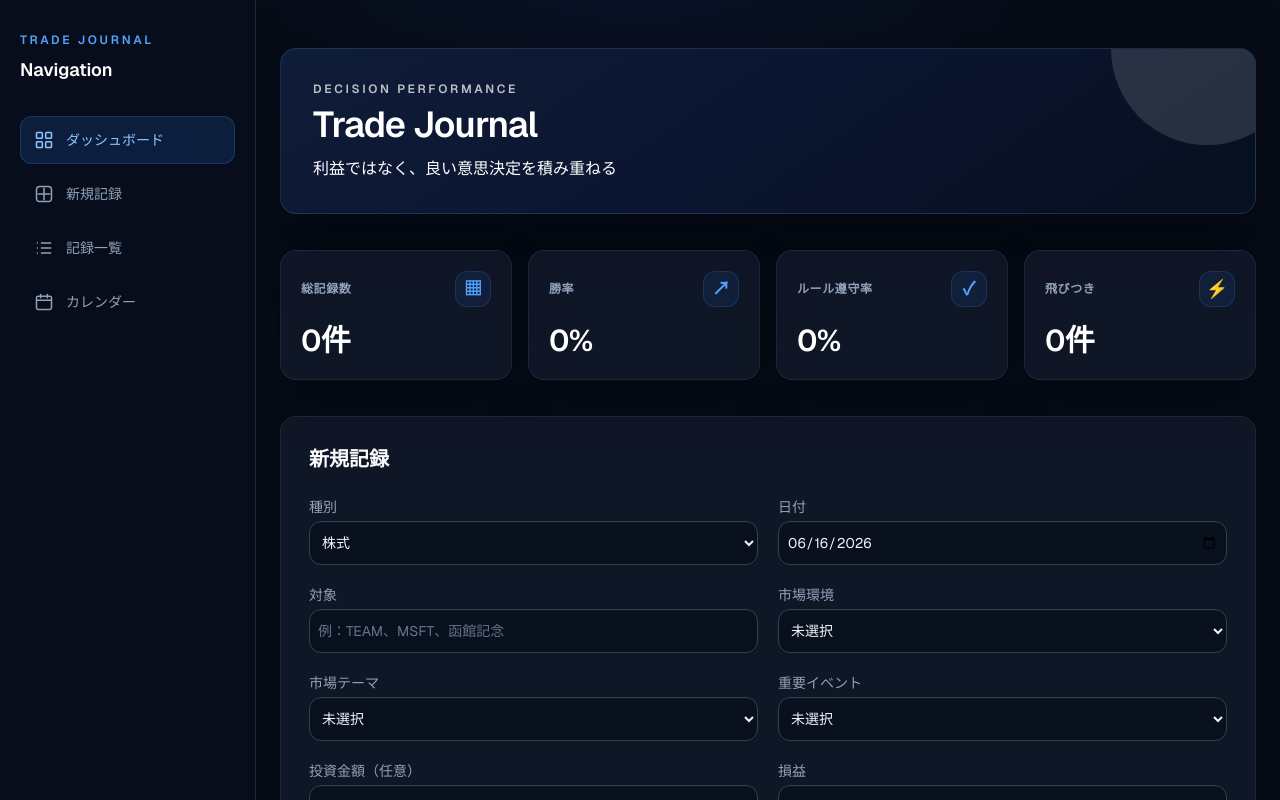
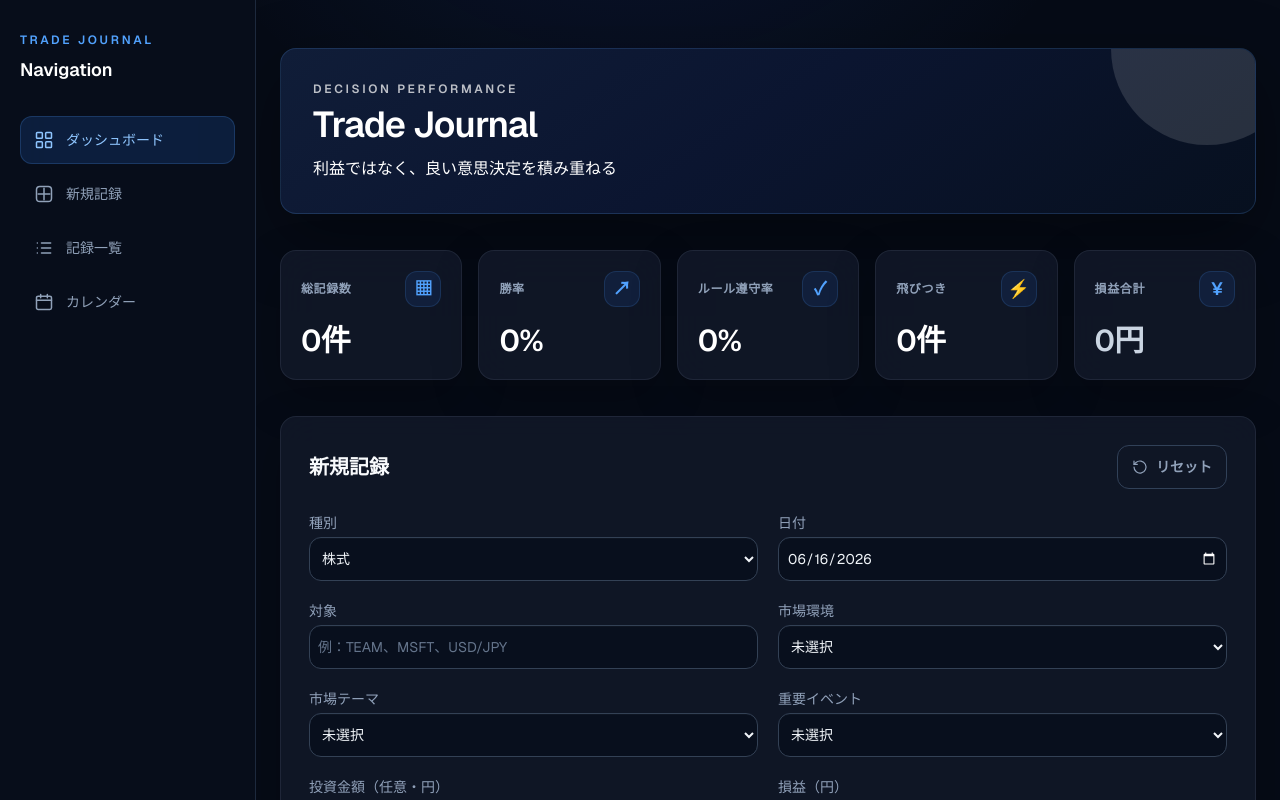
Before and after one commit to fcd0520-netizen/trade-journal, a Next.js app: page / in a window 1280 px wide. Shown: the top 800 px of the page. Built offline with nearby package versions, Linux system fonts and the light colour scheme.

Commit message:
コミットメッセージ

```diff
--- a/app/components/Dashboard.tsx
+++ b/app/components/Dashboard.tsx
@@ -1,7 +1,10 @@
+import { formatProfitYen, parseMoney } from "../lib/currency";
+
 type DashboardJournal = {
   result: string;
   ruleFollowed: boolean;
   emotion: string;
+  profit: string;
 };
 
 type DashboardProps = {
@@ -24,31 +27,49 @@ export default function Dashboard({ journals }: DashboardProps) {
   const impulsiveEntries = journals.filter(
     (journal) => journal.emotion === "飛びつき"
   ).length;
+  const totalProfit = journals.reduce(
+    (total, journal) => total + (parseMoney(journal.profit) ?? 0),
+    0
+  );
+  const totalProfitColor =
+    totalProfit > 0
+      ? "text-emerald-300"
+      : totalProfit < 0
+        ? "text-rose-300"
+        : "text-slate-300";
 
   const cards = [
-    { label: "総記録数", value: `${journals.length}件`, icon: "▦" },
+    { label: "総記録数", value: `${journals.length}件`, icon: "▦", valueClass: "text-white" },
     {
       label: "勝率",
       value: `${toPercentage(wins, completedResults.length)}%`,
       icon: "↗",
+      valueClass: "text-white",
     },
     {
       label: "ルール遵守率",
       value: `${toPercentage(rulesFollowed, journals.length)}%`,
       icon: "✓",
+      valueClass: "text-white",
     },
-    { label: "飛びつき", value: `${impulsiveEntries}件`, icon: "⚡" },
+    { label: "飛びつき", value: `${impulsiveEntries}件`, icon: "⚡", valueClass: "text-white" },
+    {
+      label: "損益合計",
+      value: formatProfitYen(totalProfit) ?? "0円",
+      icon: "¥",
+      valueClass: totalProfitColor,
+    },
   ];
 
   return (
-    <section aria-label="ダッシュボード" className="ios-dashboard grid grid-cols-2 gap-3 sm:gap-4 lg:grid-cols-4">
+    <section aria-label="ダッシュボード" className="ios-dashboard grid grid-cols-2 gap-3 sm:gap-4 lg:grid-cols-5">
       {cards.map((card) => (
         <div key={card.label} className="ios-stat rounded-2xl p-4 sm:p-5">
           <div className="flex items-center justify-between gap-3">
             <p className="text-[11px] font-semibold uppercase tracking-wider text-slate-400 sm:text-xs">{card.label}</p>
             <span className="flex h-9 w-9 items-center justify-center rounded-xl border border-blue-400/15 bg-blue-500/10 text-lg font-semibold text-blue-400" aria-hidden="true">{card.icon}</span>
           </div>
-          <p className="mt-4 text-2xl font-semibold tracking-tight text-white sm:text-3xl">{card.value}</p>
+          <p className={`mt-4 text-2xl font-semibold tracking-tight sm:text-3xl ${card.valueClass}`}>{card.value}</p>
         </div>
       ))}
     </section>
--- a/app/globals.css
+++ b/app/globals.css
@@ -3,6 +3,7 @@
 :root {
   --background: #060b16;
   --foreground: #f8fafc;
+  color-scheme: dark;
 }
 
 @theme inline {
@@ -12,13 +13,33 @@
   --font-mono: var(--font-geist-mono);
 }
 
+html,
+body,
+#app-root {
+  min-height: 100%;
+  background-color: #060b16;
+}
+
+html {
+  background: #060b16 !important;
+}
+
 body {
-  background: var(--background);
+  margin: 0;
+  background: #060b16 !important;
   color: var(--foreground);
   font-family: var(--font-geist-sans), Arial, Helvetica, sans-serif;
 }
 
+#app-root {
+  min-height: 100vh;
+  min-height: 100dvh;
+  background: #060b16;
+}
+
 .ios-app {
+  min-height: 100vh;
+  min-height: 100dvh;
   background:
     radial-gradient(circle at 50% -12%, rgba(37, 99, 235, .16), transparent 32rem),
     #060b16;
--- a/app/layout.tsx
+++ b/app/layout.tsx
@@ -26,9 +26,13 @@ export default function RootLayout({
   return (
     <html
       lang="ja"
-      className={`${geistSans.variable} ${geistMono.variable} h-full antialiased`}
+      className={`${geistSans.variable} ${geistMono.variable} min-h-full bg-[#060b16] antialiased`}
     >
-      <body className="flex min-h-full flex-col">{children}</body>
+      <body className="min-h-screen bg-[#060b16] text-slate-50">
+        <div id="app-root" className="min-h-screen bg-[#060b16]">
+          {children}
+        </div>
+      </body>
     </html>
   );
 }
--- /dev/null
+++ b/app/lib/currency.ts
@@ -0,0 +1,34 @@
+export const parseMoney = (value: unknown): number | null => {
+  if (typeof value !== "string" && typeof value !== "number") return null;
+
+  const normalized = String(value).trim().replaceAll(",", "");
+  if (normalized === "") return null;
+
+  const parsed = Number(normalized);
+  return Number.isFinite(parsed) ? parsed : null;
+};
+
+const formatNumber = (value: number) =>
+  new Intl.NumberFormat("ja-JP", { maximumFractionDigits: 0 }).format(
+    Math.abs(value)
+  );
+
+export const formatYen = (value: unknown): string | null => {
+  const parsed = parseMoney(value);
+  if (parsed === null) return null;
+
+  return `${parsed < 0 ? "-" : ""}${formatNumber(parsed)}円`;
+};
+
+export const formatProfitYen = (value: unknown): string | null => {
+  const parsed = parseMoney(value);
+  if (parsed === null) return null;
+  if (parsed === 0) return "0円";
+
+  return `${parsed > 0 ? "+" : "-"}${formatNumber(parsed)}円`;
+};
+
+export const normalizeStoredMoney = (value: unknown): string => {
+  if (typeof value !== "string" && typeof value !== "number") return "";
+  return String(value);
+};
--- a/app/page.tsx
+++ b/app/page.tsx
@@ -5,6 +5,7 @@ import Calendar from "react-calendar";
 import type { Value } from "react-calendar/dist/shared/types.js";
 import Dashboard from "./components/Dashboard";
 import Sidebar from "./components/Sidebar";
+import { formatProfitYen, formatYen, normalizeStoredMoney } from "./lib/currency";
 
 type Journal = {
   id: number;
@@ -26,9 +27,15 @@ type Journal = {
   tradeDate: string;
 };
 
-type StoredJournal = Partial<Journal> & { createdAt?: string };
+type StoredJournal = Omit<Partial<Journal>, "amount" | "profit"> & {
+  amount?: unknown;
+  profit?: unknown;
+  createdAt?: string;
+};
 
-type CategoryFilter = "すべて" | "株式" | "FX" | "競馬";
+type TradeCategory = "株式" | "FX";
+type ActiveJournal = Journal & { category: TradeCategory };
+type CategoryFilter = "すべて" | TradeCategory;
 type ResultFilter = "すべて" | "未確定" | "勝ち" | "負け";
 type RuleFilter = "すべて" | "守った" | "守らなかった";
 
@@ -48,11 +55,12 @@ const fromDateKey = (dateKey: string) => {
   return new Date(year, month - 1, day);
 };
 
-const categoryBadgeClass = (category: string) => {
+const isTradeCategory = (category: string): category is TradeCategory =>
+  category === "株式" || category === "FX";
+
+const categoryBadgeClass = (category: TradeCategory) => {
   if (category === "株式") return "border-blue-400/25 bg-blue-500/15 text-blue-300";
-  if (category === "FX") return "border-violet-400/25 bg-violet-500/15 text-violet-300";
-  if (category === "競馬") return "border-amber-400/25 bg-amber-500/15 text-amber-300";
-  return "border-slate-500/25 bg-slate-500/15 text-slate-300";
+  return "border-violet-400/25 bg-violet-500/15 text-violet-300";
 };
 
 const resultBadgeClass = (result: string) => {
@@ -62,7 +70,7 @@ const resultBadgeClass = (result: string) => {
 };
 
 export default function Home() {
-  const [category, setCategory] = useState("株式");
+  const [category, setCategory] = useState<TradeCategory>("株式");
   const [target, setTarget] = useState("");
 
   const [marketEnvironment, setMarketEnvironment] = useState("未選択");
@@ -106,8 +114,8 @@ export default function Home() {
           marketTheme: journal.marketTheme ?? "未選択",
           majorEvent: journal.majorEvent ?? "未選択",
 
-          amount: journal.amount ?? "",
-          profit: journal.profit ?? "",
+          amount: normalizeStoredMoney(journal.amount),
+          profit: normalizeStoredMoney(journal.profit),
           decision: journal.decision ?? "買い",
           reason: journal.reason ?? "",
           emotion: journal.emotion ?? "冷静",
@@ -151,6 +159,36 @@ export default function Home() {
     setTradeDate(getToday());
 
     setEditingId(null);
+  };
+
+  const isFormDirty =
+    category !== "株式" ||
+    target !== "" ||
+    marketEnvironment !== "未選択" ||
+    marketTheme !== "未選択" ||
+    majorEvent !== "未選択" ||
+    amount !== "" ||
+    profit !== "" ||
+    decision !== "買い" ||
+    reason !== "" ||
+    emotion !== "冷静" ||
+    result !== "未確定" ||
+    review !== "" ||
+    ruleFollowed ||
+    tradeDate !== getToday();
+
+  const handleManualReset = () => {
+    if (
+      isFormDirty &&
+      !window.confirm(
+        "入力内容をリセットしますか？保存済みの記録には影響しません。"
+      )
+    ) {
+      return;
+    }
+
+    resetForm();
+    setMessage("入力内容をリセットしました。");
   };
 
   const handleSave = () => {
@@ -199,7 +237,7 @@ export default function Home() {
     resetForm();
   };
 
-  const handleEdit = (journal: Journal) => {
+  const handleEdit = (journal: ActiveJournal) => {
     setCategory(journal.category);
     setTarget(journal.target);
 
@@ -243,9 +281,15 @@ export default function Home() {
     setMessage("記録を削除しました。");
   };
 
-  const journalDates = new Set(journals.map((journal) => journal.tradeDate));
+  const activeJournals = journals.filter(
+    (journal): journal is ActiveJournal => isTradeCategory(journal.category)
+  );
 
-  const filteredJournals = journals.filter(
+  const journalDates = new Set(
+    activeJournals.map((journal) => journal.tradeDate)
+  );
+
+  const filteredJournals = activeJournals.filter(
     (journal) =>
       (selectedDate === null || journal.tradeDate === selectedDate) &&
       (categoryFilter === "すべて" || journal.category === categoryFilter) &&
@@ -286,7 +330,7 @@ export default function Home() {
   };
 
   return (
-    <main className="ios-app min-h-screen px-4 py-20 sm:px-6 sm:py-12 lg:pl-[calc(16rem+1.5rem)]">
+    <main className="ios-app min-h-screen bg-[#060b16] px-4 py-20 sm:px-6 sm:py-12 lg:pl-[calc(16rem+1.5rem)]">
       <Sidebar />
       <div className="mx-auto max-w-6xl space-y-7 sm:space-y-9">
         <section className="ios-hero overflow-hidden rounded-2xl p-6 sm:p-8">
@@ -299,13 +343,37 @@ export default function Home() {
         </section>
 
         <div id="dashboard" className="scroll-mt-8">
-          <Dashboard journals={journals} />
+          <Dashboard journals={activeJournals} />
         </div>
 
         <section id="new-entry" className="ios-card scroll-mt-8 rounded-2xl p-5 sm:p-7">
-          <h2 className="text-lg font-semibold text-slate-50 sm:text-xl">
-            {editingId !== null ? "記録を編集" : "新規記録"}
-          </h2>
+          <div className="flex items-center justify-between gap-4">
+            <h2 className="text-lg font-semibold text-slate-50 sm:text-xl">
+              {editingId !== null ? "記録を編集" : "新規記録"}
+            </h2>
+
+            <button
+              type="button"
+              onClick={handleManualReset}
+              className="flex min-h-11 shrink-0 items-center gap-2 rounded-xl border border-slate-700 bg-transparent px-3.5 py-2 text-sm font-semibold text-slate-400 transition hover:border-slate-600 hover:bg-slate-800/60 hover:text-slate-100 focus:outline-none focus:ring-2 focus:ring-blue-500/60"
+              aria-label="新規記録フォームをリセット"
+            >
+              <svg
+                aria-hidden="true"
+                viewBox="0 0 24 24"
+                className="h-4 w-4"
+                fill="none"
+                stroke="currentColor"
+                strokeWidth="1.8"
+                strokeLinecap="round"
+                strokeLinejoin="round"
+              >
+                <path d="M3 12a9 9 0 1 0 3-6.7L3 8" />
+                <path d="M3 3v5h5" />
+              </svg>
+              リセット
+            </button>
+          </div>
 
           {editingId !== null && (
             <p className="mt-4 rounded-xl border border-amber-500/30 bg-amber-500/10 p-3 text-sm font-medium text-amber-300">
@@ -320,12 +388,10 @@ export default function Home() {
               <select
                 className="mt-1 w-full rounded border p-2"
                 value={category}
-                onChange={(e) => setCategory(e.target.value)}
+                onChange={(e) => setCategory(e.target.value as TradeCategory)}
               >
                 <option>株式</option>
                 <option>FX</option>
-                <option>競馬</option>
-                <option>その他</option>
               </select>
             </div>
 
@@ -345,7 +411,7 @@ export default function Home() {
 
               <input
                 className="mt-1 w-full rounded border p-2"
-                placeholder="例：TEAM、MSFT、函館記念"
+                placeholder="例：TEAM、MSFT、USD/JPY"
                 value={target}
                 onChange={(e) => setTarget(e.target.value)}
               />
@@ -411,23 +477,29 @@ export default function Home() {
 
             <div>
               <label className="block font-medium">
-                投資金額（任意）
+                投資金額（任意・円）
               </label>
 
               <input
+                type="number"
+                inputMode="numeric"
+                step="1"
                 className="mt-1 w-full rounded border p-2"
-                placeholder="例：50000"
+                placeholder="例：500000（円）"
                 value={amount}
                 onChange={(e) => setAmount(e.target.value)}
               />
             </div>
 
             <div>
-              <label className="block font-medium">損益</label>
+              <label className="block font-medium">損益（円）</label>
 
               <input
+                type="number"
+                inputMode="numeric"
+                step="1"
                 className="mt-1 w-full rounded border p-2"
-                placeholder="例：10000 または -3500"
+                placeholder="利益 10000 / 損失 -3500"
                 value={profit}
                 onChange={(e) => setProfit(e.target.value)}
               />
@@ -587,7 +659,7 @@ export default function Home() {
             <div>
               <h2 className="text-lg font-semibold text-slate-50 sm:text-xl">記録一覧</h2>
               <p className="mt-1 text-sm text-slate-500" aria-live="polite">
-                {journals.length}件中 {filteredJournals.length}件を表示
+                {activeJournals.length}件中 {filteredJournals.length}件を表示
               </p>
             </div>
           </div>
@@ -629,7 +701,6 @@ export default function Home() {
                 <option>すべて</option>
                 <option>株式</option>
                 <option>FX</option>
-                <option>競馬</option>
               </select>
               </div>
 
@@ -727,16 +798,12 @@ export default function Home() {
 
                     <p>
                       投資金額：
-                      {journal.amount
-                        ? `${journal.amount}円`
-                        : "未入力"}
+                      {formatYen(journal.amount) ?? "未入力"}
                     </p>
 
                     <p>
                       損益：
-                      {journal.profit
-                        ? `${journal.profit}円`
-                        : "未入力"}
+                      {formatProfitYen(journal.profit) ?? "未入力"}
                     </p>
 
                     <p>勝敗：{journal.result || "未確定"}</p>
```
